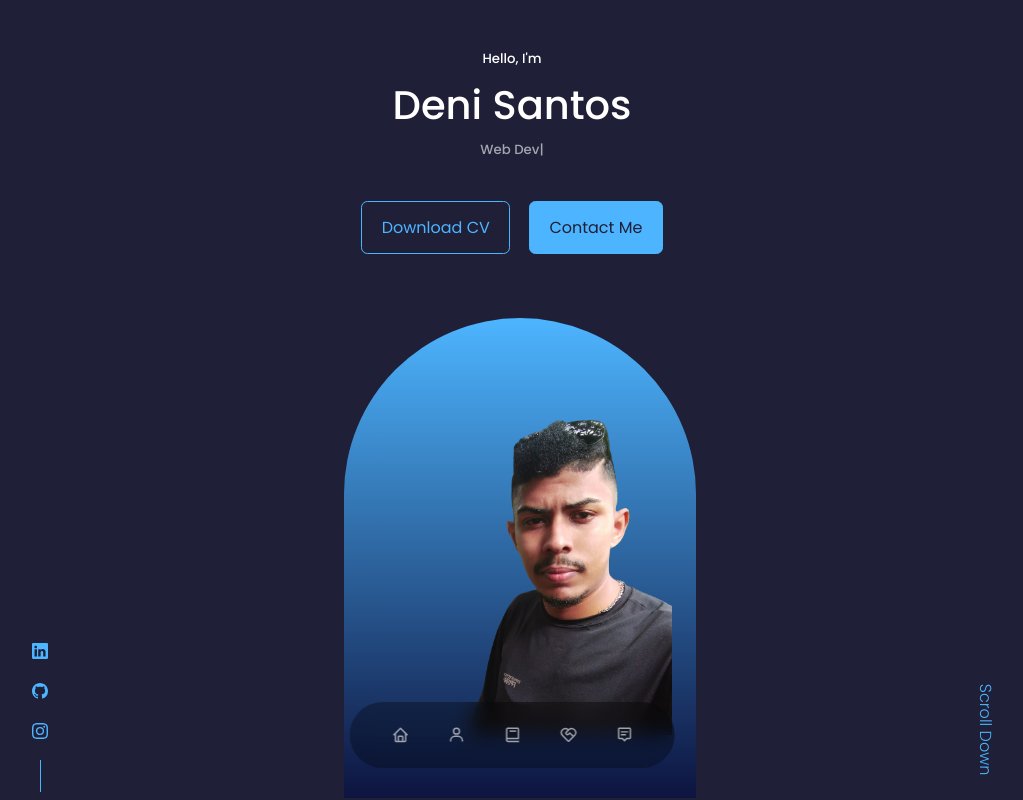
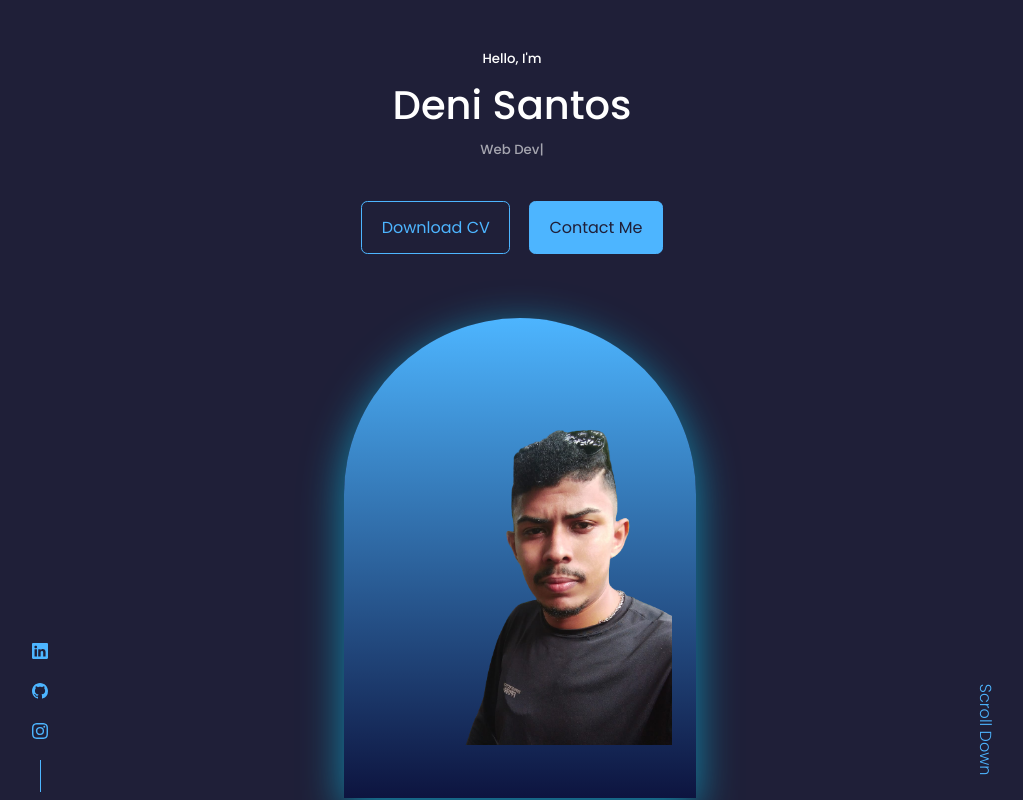
Before and after one commit to Deny-santos/portfolio, a React (Create React App) app: page / in a window 1280 px wide. Shown: the top 800 px of the page, without its empty margins (128-1151 px from the left). Built offline with nearby package versions, Linux system fonts and the light colour scheme.

Commit message:
corrections 2.0

```diff
--- a/src/components/Footer/Footer.css
+++ b/src/components/Footer/Footer.css
@@ -1,5 +1,6 @@
 #footer {
     height: min-content;
+    width: 100%;
 }
 
 footer {
--- a/src/components/Header/Header.css
+++ b/src/components/Header/Header.css
@@ -2,7 +2,6 @@ header {
     height: 105vh;
     padding-top: 3rem;
     overflow: hidden;
-    margin: 0 auto;
 }
 
 .header__container {
@@ -50,12 +49,15 @@ header {
     border-radius: 12rem 12rem 0 0;
     overflow: hidden;
     padding: 0 1.5rem;
+
+    box-shadow: rgba(15, 166, 204, 0.77) 0px 10px 40px 1px;
+    z-index: 100;
 }
 
 .me img {
-    margin-top: -20px;
+    margin-top: 80px;
 
-    margin-top: 70px;
+
 }
 
 /* =============== scroll down ================== */
--- a/src/components/Sucess/Sucess.jsx
+++ b/src/components/Sucess/Sucess.jsx
@@ -3,7 +3,7 @@ import "./sucess.css"
 
 const Sucess = ({text = "", show = false, top = false}) => {
     return (
-        <span className={` message__container ${show ? "show" : ""} ${top ? "top": "bottom"}`}>
+        <span className={` message__container ${show && "show"} ${top && "top"}`}>
             {text}
             <div className='progress'>
 
```
